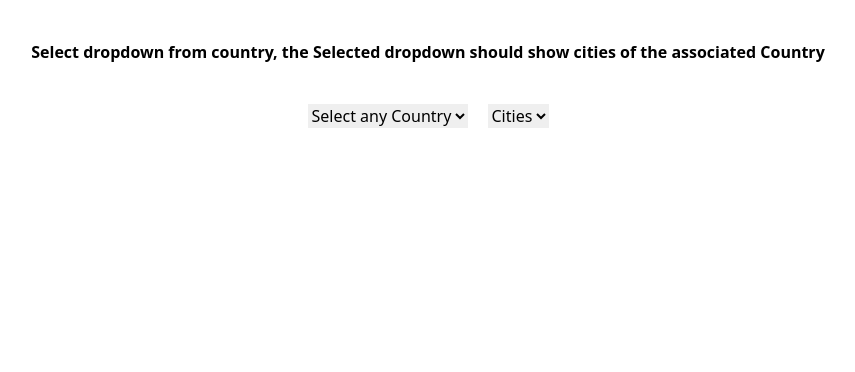
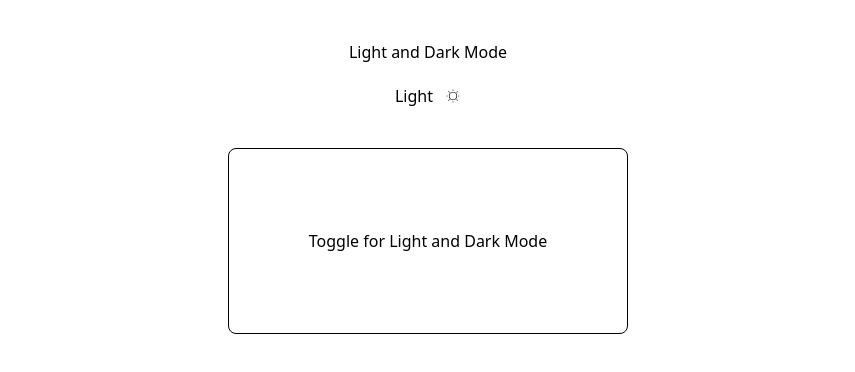
Before and after one commit to RevadiSundaram/react-coding, a React (Create React App) app in the folder react-interview-prep/: page / in a window 1280 px wide. Shown: the top 372 px of the page, without its empty margins (212-1067 px from the left). Built offline with nearby package versions, Linux system fonts and the light colour scheme.

Commit message:
Committing light and dark mode

```diff
--- a/react-interview-prep/src/App.js
+++ b/react-interview-prep/src/App.js
@@ -1,6 +1,6 @@
 import './App.css';
-import Mock from './Dropdown.js/Mock';
-
+import Main from './DarkLight/Main';
+// import Mock from './Dropdown.js/Mock';
 // import Main from './Dropdown.js/Main';
 // import Timer from './Timer';
 // import Delete from './Delete';
@@ -21,7 +21,8 @@ function App() {
       {/* <Timer /> */}
       {/* <Page /> */}
       {/* <Main /> */}
-      <Mock />
+      {/* <Mock /> */}
+      <Main />
     </div>
   );
 }
--- /dev/null
+++ b/react-interview-prep/src/DarkLight/Main.js
@@ -0,0 +1,22 @@
+import React, { useState } from 'react';
+import { CiLight } from "react-icons/ci";
+import { MdOutlineDarkMode } from "react-icons/md";
+
+const Main = () => {
+    const [dark, setDark] = useState(false);
+  return (
+    <div className='flex flex-col items-center'>
+        <h1>Light and Dark Mode</h1>
+
+        <div className='flex gap-3 items-center mt-5'>
+           <h2>{dark ? "Dark" : "Light"}</h2>
+           <button onClick={() =>setDark(!dark)}>{dark ? <MdOutlineDarkMode /> : <CiLight />}</button>
+           </div>
+        <div className={'border border-black mt-10 p-20 rounded-lg '+ (dark ? ' bg-black text-white': null)}>
+            <h1>Toggle for Light and Dark Mode</h1>
+        </div>
+    </div>
+  )
+}
+
+export default Main
```
